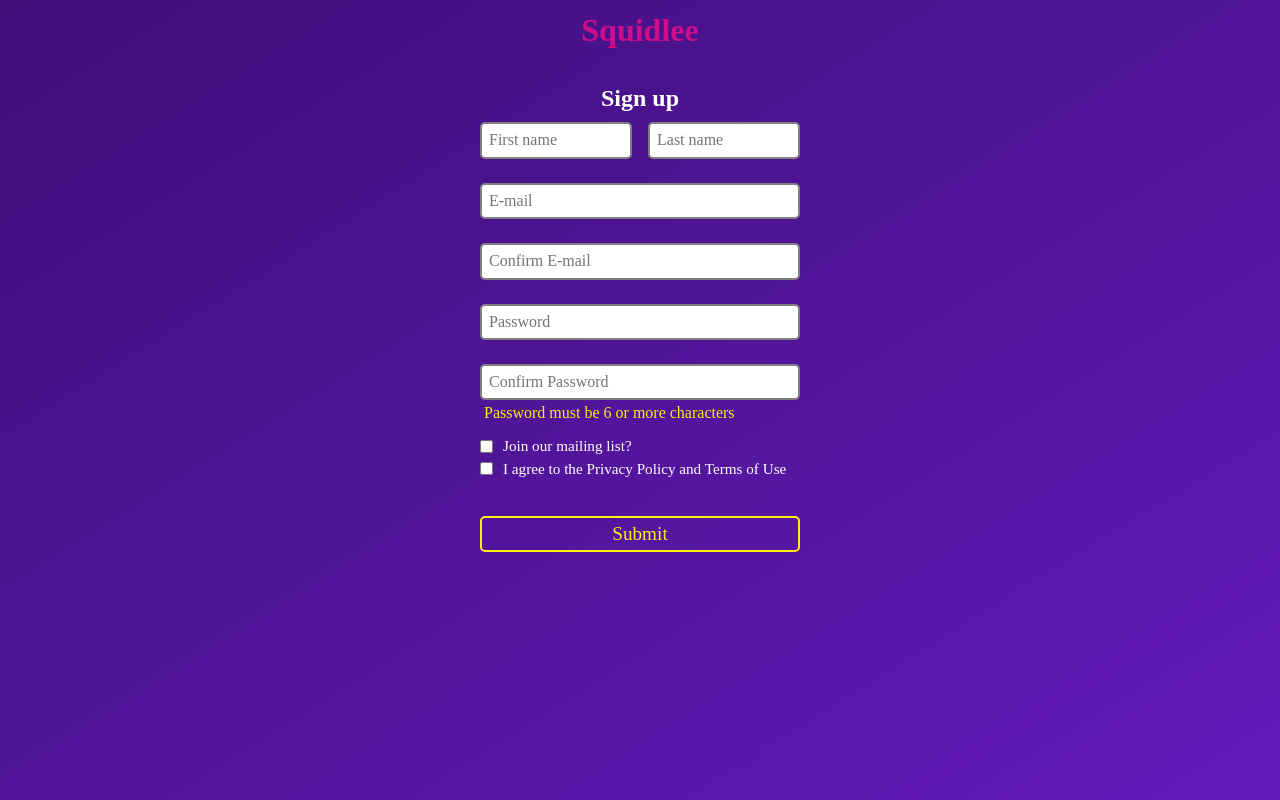
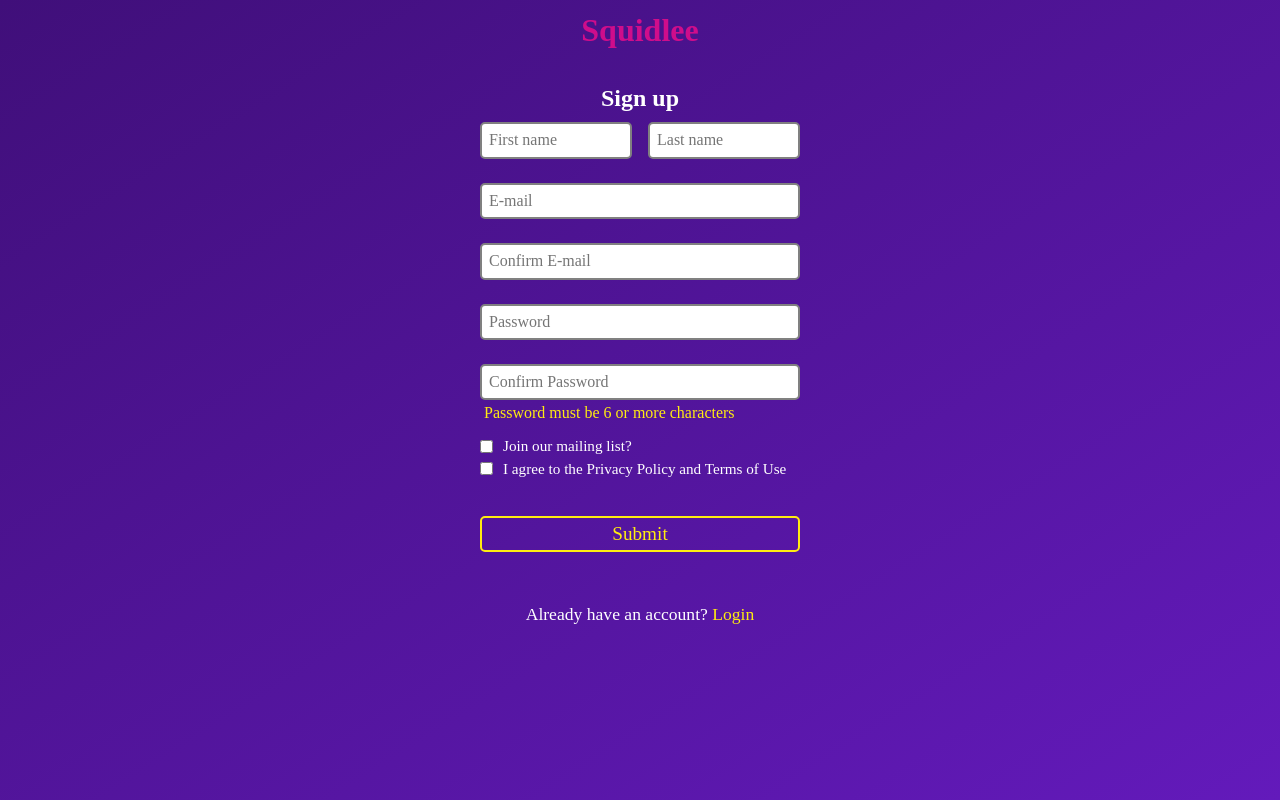
Before and after one commit to CurtisMac/Squidlee, a Next.js app: page /signup in a window 1280 px wide. Built offline with nearby package versions, Linux system fonts and the light colour scheme.

Commit message:
added link to Login page

```diff
--- a/components/signupForm/index.js
+++ b/components/signupForm/index.js
@@ -1,4 +1,5 @@
 import React from "react";
+import Link from "next/link";
 import { Formik, Field, ErrorMessage } from "formik";
 import styled from "styled-components";
 
@@ -166,6 +167,14 @@ const signupForm = () => {
           </FlexForm>
         )}
       </Formik>
+      <LoginLink>
+        <p>
+          Already have an account?
+          <Link href="/login">
+            <StyledLink> Login</StyledLink>
+          </Link>
+        </p>
+      </LoginLink>
     </div>
   );
 };
@@ -216,12 +225,6 @@ const StyledCheckboxContainer = styled.div`
   margin: 5px 0;
 `;
 
-const StyledCheckbox = styled.input`
-  cursor: pointer;
-  height: 1rem;
-  width: 1rem;
-`;
-
 const StyledLabel = styled.label`
   margin-left: 10px;
 `;
@@ -254,6 +257,16 @@ const SubmitButton = styled(StyledButton).attrs(props => ({
   margin: 10px 0;
 `;
 
+const LoginLink = styled.div`
+  color: ${props => props.theme.textBody};
+  font-size: 1.1rem;
+  text-align: center;
+`;
+const StyledLink = styled.a`
+  color: ${props => props.theme.complement};
+  cursor: pointer;
+`;
+
 //Development helper functions
 const serverSimulation = ({ email }) =>
   new Promise((resolve, reject) => {
```
